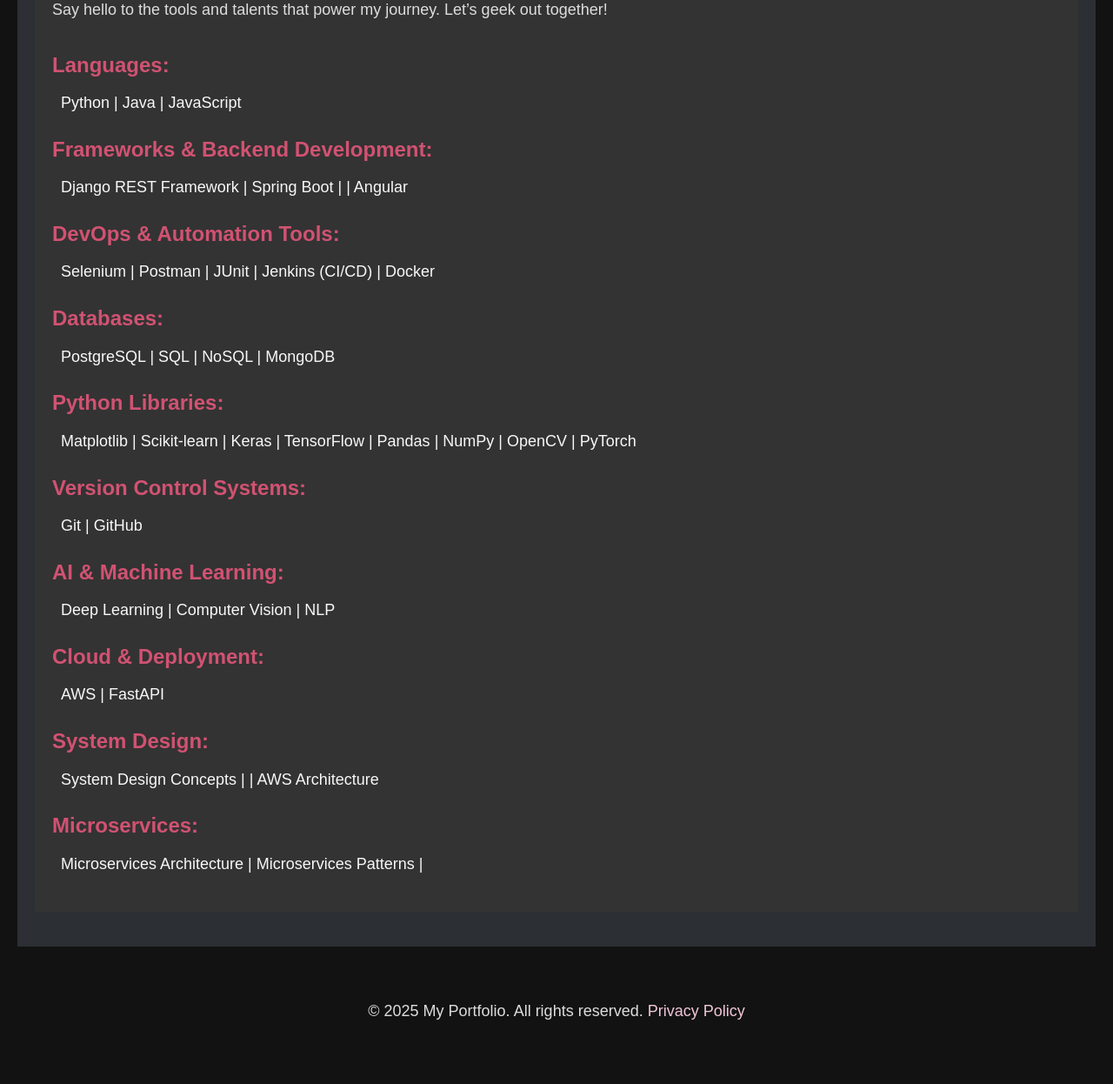
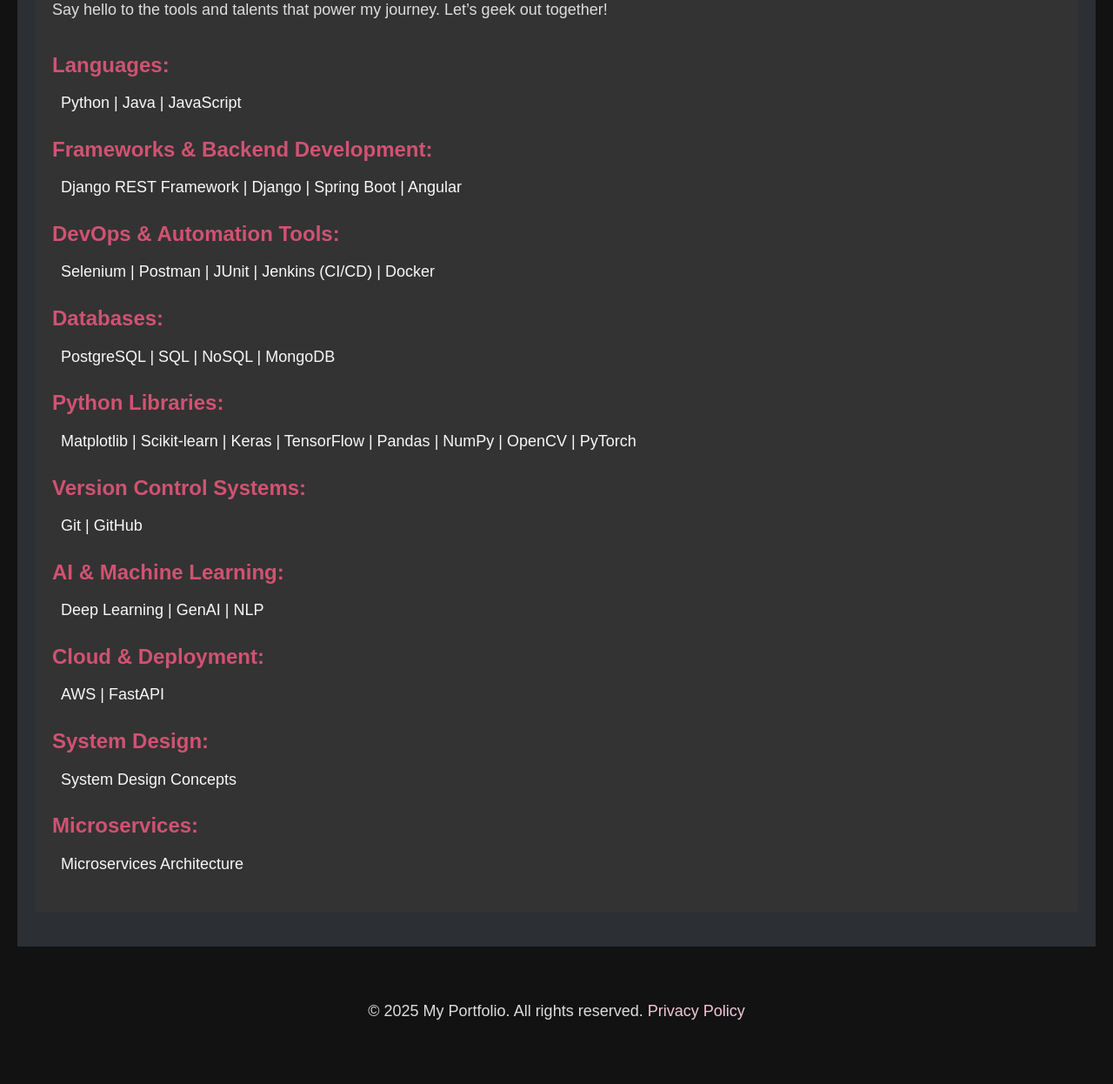
Before and after one commit to NourBououn/My-Portfolio, a Django app: page /skills/ in a window 1280 px wide. Shown: the part 239-1485 px from the top of the page at 87% size. Run offline with Django 5.2, Linux system fonts and the light colour scheme; some libraries are stand-ins or nearby versions.

Commit message:
Added updates to the portfolio project

```diff
--- a/main/templates/about_me.html
+++ b/main/templates/about_me.html
@@ -12,7 +12,8 @@ About Me
 {% block content %}
 <div class="aboutme-container">
     <h2>About Me !</h2>
-    <p>I am a Junior Software Engineer with a deep passion for Web Development and the AI field. My journey into Artificial Intelligence began with my final year project on smart agriculture disease detection, where I witnessed firsthand the power of AI in solving real-world problems. This experience ignited my ambition to transition into an AI Engineer, combining my expertise in software development with cutting-edge AI technologies. With a strong foundation in web development, I strive to expand my knowledge, refine my skills, and tackle new challenges. I believe that growth comes from continuous learning, and I am always ready to embrace new adventures in the tech world.</p>
+    <p>As a Software Engineer with significant experience in Artificial Intelligence, I specialize in designing and optimizing intelligent solutions that drive innovation. My work on "Detection of Agricultural Anomalies Using AI Models" for my final year project has strengthened my expertise in data modeling and AI-driven problem-solving.
+        After my internship experience, I decided to transition fully into the field of AI, dedicating myself to continuous learning and gaining hands-on experience in advanced AI techniques. I am specializing in AI, particularly in Deep Learning, Generative AI (GenAI), and Natural Language Processing (NLP). Additionally, I am passionate about back-end development, particularly using Django Rest Framework (DRF) and FastAPI in Python. Eager to take on new challenges, I am ready to contribute to impactful projects and explore exciting opportunities in AI and back-end development.</p>
 </div>
 <div class="aboutme-container">
     <div class="golden-rule-card">
@@ -22,8 +23,7 @@ About Me
         </blockquote>
     </div>
 
-        <!-- Lien pour télécharger le CV -->
-        <a href="/media/CV.pdf" download class="cv-download-button">📄 Download My CV</a>
+
 
 <style>
     .cv-download-button {
--- a/main/templates/skills.html
+++ b/main/templates/skills.html
@@ -29,7 +29,8 @@ Skills Page
     <div class="skills-info">
         <div class="Frameworks-item">
             <i class="fas fa-check-circle"></i> <a href="https://www.django-rest-framework.org/" target="_blank" rel="noopener">Django REST Framework</a> |
-            <a href="https://spring.io/projects/spring-boot" target="_blank" rel="noopener">Spring Boot</a> | |
+            <a href="https://www.djangoproject.com/" target="_blank" rel="noopener">Django</a> |
+            <a href="https://spring.io/projects/spring-boot" target="_blank" rel="noopener">Spring Boot</a> |
             <a href="https://angular.dev/overview" target="_blank" rel="noopener">Angular</a>
         </div>
     </div>
@@ -86,7 +87,7 @@ Skills Page
     <div class="skills-info">
         <div class="AI-item">
             <i class="fas fa-check-circle"></i> <a href="https://www.coursera.org/learn/neural-networks-deep-learning" target="_blank" rel="noopener">Deep Learning</a> |
-            <a href="https://opencv.org/about/" target="_blank" rel="noopener">Computer Vision</a> |
+            <a href="https://generativeai.net/" target="_blank" rel="noopener">GenAI</a> |
             <a href="https://www.deeplearning.ai/ai-for-everyone/" target="_blank" rel="noopener">NLP</a>
         </div>
     </div>
@@ -104,8 +105,7 @@ Skills Page
     <h3 class="System-design-header">System Design:</h3>
     <div class="skills-info">
         <div class="System-design-item">
-            <i class="fas fa-check-circle"></i> <a href="https://www.educative.io/courses/grokking-the-system-design-interview" target="_blank" rel="noopener">System Design Concepts</a> |  |
-            <a href="https://aws.amazon.com/architecture/" target="_blank" rel="noopener">AWS Architecture</a>
+            <i class="fas fa-check-circle"></i> <a href="https://www.educative.io/courses/grokking-the-system-design-interview" target="_blank" rel="noopener">System Design Concepts</a>
         </div>
     </div>
 
@@ -113,8 +113,7 @@ Skills Page
     <h3 class="Microservices-header">Microservices:</h3>
     <div class="skills-info">
         <div class="Microservices-item">
-            <i class="fas fa-check-circle"></i> <a href="https://www.microservices.io/" target="_blank" rel="noopener">Microservices Architecture</a> |
-            <a href="https://www.oreilly.com/library/view/microservices-patterns/9781617294549/" target="_blank" rel="noopener">Microservices Patterns</a> |
+            <i class="fas fa-check-circle"></i> <a href="https://www.microservices.io/" target="_blank" rel="noopener">Microservices Architecture</a>
         </div>
     </div>
 </div>
```
Also changed, not shown: db.sqlite3.
